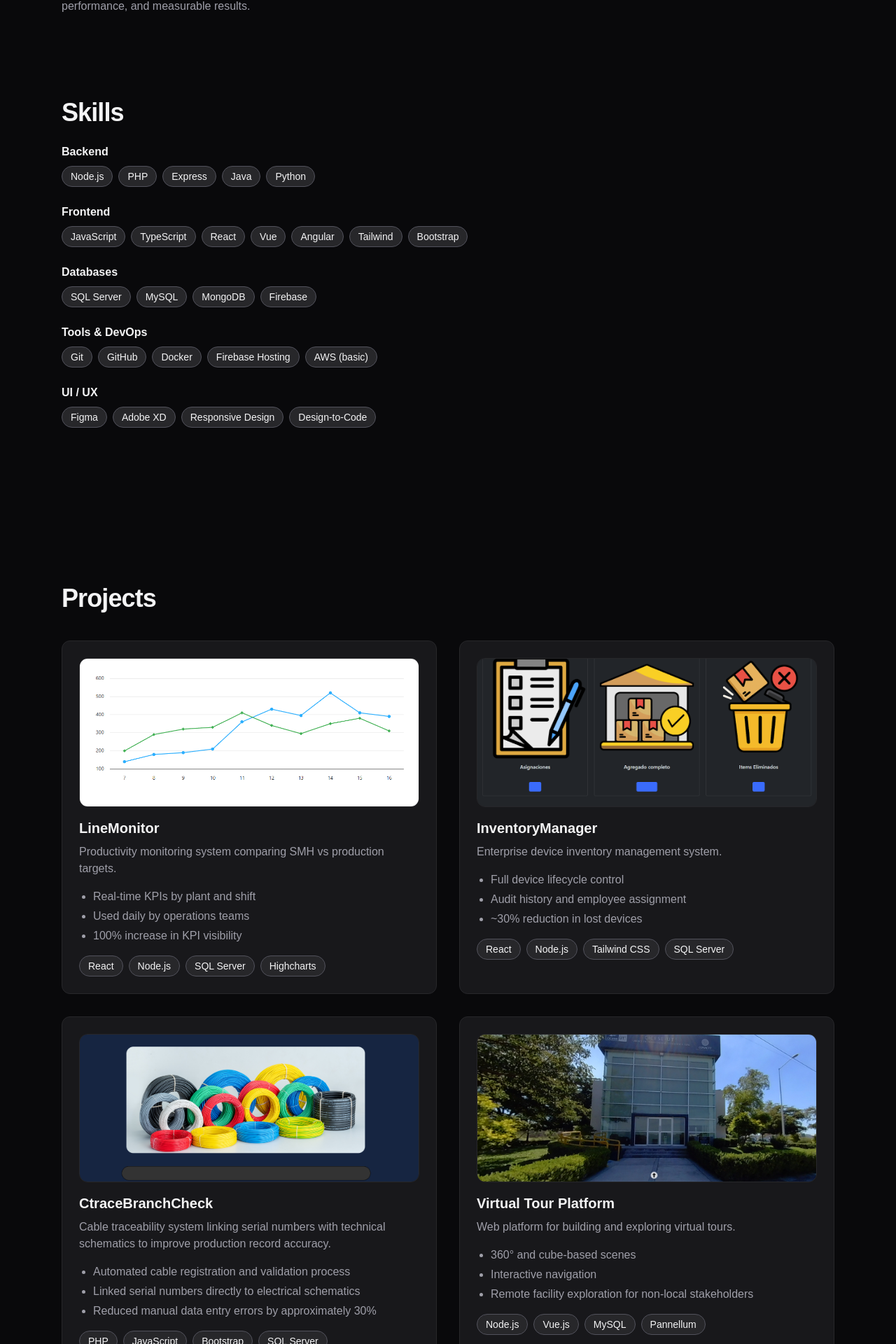
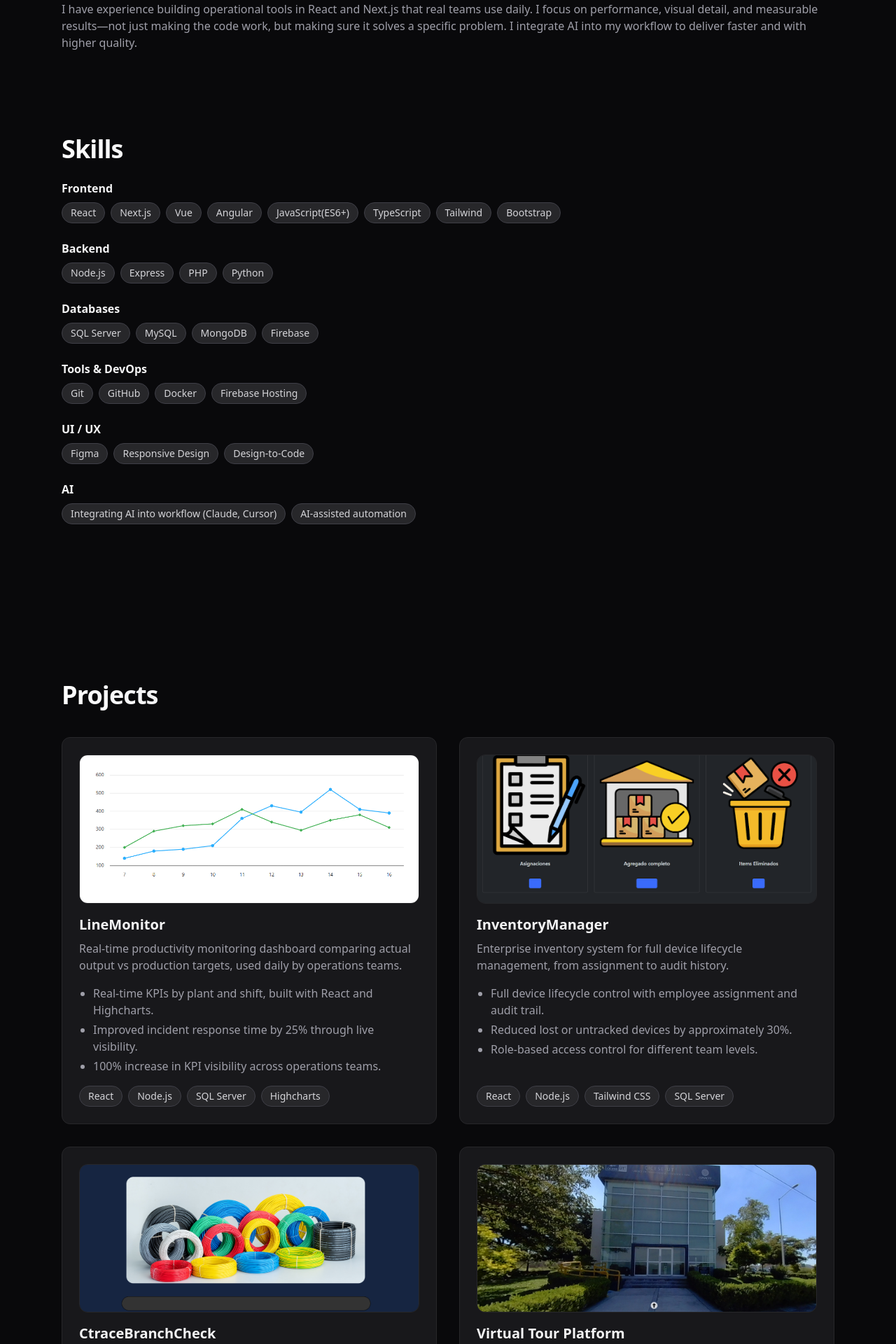
Before and after one commit to EduardoMezaA/cesar_meza_portfolio, a Next.js app: page / in a window 1280 px wide. Shown: the part 591-2511 px from the top of the page at 70% size. Built offline with nearby package versions, Linux system fonts and the light colour scheme.

Commit message:
Update CV and stuff

```diff
--- a/src/app/globals.css
+++ b/src/app/globals.css
@@ -21,11 +21,17 @@
 
 body {
   @apply bg-zinc-950 text-zinc-100 antialiased;
-  font-family: Arial, Helvetica, sans-serif;
+  font-family: var(--font-geist-sans), sans-serif;
+}
+
+html {
+  scroll-behavior: smooth;
 }
 
 .section-title {
-  @apply text-3xl md:text-4xl font-bold tracking-tight;
+  @apply text-3xl md:text-4xl font-bold tracking-tight
+         bg-gradient-to-r from-white to-zinc-400
+         bg-clip-text text-transparent pb-1 -mb-1;
 }
 
 .card {
@@ -42,15 +48,20 @@ body {
 .tag {
   @apply text-sm px-3 py-1 rounded-full
          bg-zinc-800
-         text-zinc-100
-         border border-zinc-600
-         font-medium;
+         text-zinc-300
+         border border-zinc-700
+         font-medium
+         hover:border-indigo-500
+         hover:text-indigo-300
+         transition-colors duration-200;
 }
 
 .btn-primary {
   @apply px-6 py-3 rounded-lg font-medium
          bg-indigo-500 text-white
-         hover:bg-indigo-400 transition;
+         hover:bg-indigo-400
+         focus-visible:ring-2 focus-visible:ring-indigo-400 focus-visible:outline-none
+         transition;
 }
 
 .btn-secondary {
--- a/src/components/Experience.tsx
+++ b/src/components/Experience.tsx
@@ -14,7 +14,7 @@ export default function Experience() {
           <h3 className="font-semibold">
             {job.role[lang]} — {job.company}
           </h3>
-          <p className="text-sm text-zinc-500">{job.period}</p>
+          <p className="text-sm text-zinc-500">{job.period[lang]}</p>
 
           <ul className="list-disc pl-5 mt-3 text-zinc-400">
             {job.bullets[lang].map((b) => (
--- a/src/components/Projects.tsx
+++ b/src/components/Projects.tsx
@@ -24,7 +24,7 @@ export default function Projects() {
           <motion.div
             key={project.name}
             whileHover={{ scale: 1.01 }}
-            className="card card-hover p-6"
+            className="card card-hover p-6 flex flex-col"
           >
 
               {/* Image */}
@@ -54,7 +54,7 @@ export default function Projects() {
                 ))}
               </ul>
 
-              <div className="mt-4 flex flex-wrap gap-2">
+              <div className="mt-auto pt-4 flex flex-wrap gap-2">
                 {project.stack.map((tech) => (
                   <span key={tech} className="tag">
                     {tech}
--- a/src/components/Skills.tsx
+++ b/src/components/Skills.tsx
@@ -10,11 +10,12 @@ export default function Skills() {
     <section className="py-14 md:py-28">
       <h2 className="section-title">{lang === "en" ? "Skills" : "Habilidades"}</h2>
 
+      <SkillGroup title="Frontend" items={skills.frontend} />
       <SkillGroup title="Backend" items={skills.backend} />
-      <SkillGroup title="Frontend" items={skills.frontend} />
-      <SkillGroup title="Databases" items={skills.databases} />
-      <SkillGroup title="Tools & DevOps" items={skills.tools} />
-      <SkillGroup title="UI / UX" items={skills.uiux} />
+      <SkillGroup title={lang === "en" ? "Databases" : "Bases de Datos"} items={skills.databases} />
+      <SkillGroup title={lang === "en" ? "Tools & DevOps" : "Herramientas & DevOps"} items={skills.tools} />
+      <SkillGroup title="UI / UX" items={skills.uiux[lang]} />
+      <SkillGroup title={lang === "en" ? "AI" : "IA"} items={skills.ai[lang]} />
     </section>
   );
 }
--- a/src/data/i18n/content.ts
+++ b/src/data/i18n/content.ts
@@ -5,12 +5,12 @@ export const content = {
             es: "Hola, soy Cesar Eduardo Meza.",
         },
         subtitle: {
-            en: "I build internal web systems that improve operational efficiency and decision-making.",
-            es: "Desarrollo sistemas web internos que mejoran la eficiencia operativa y la toma de decisiones.",
+            en: "Frontend developer specializing in interfaces that actually work — fast, well-built, and faithfully translated from design.",
+            es: "Desarrollador frontend especializado en interfaces que funcionan de verdad — rápidas, bien construidas y traducidas fielmente desde diseño.",
         },
         description: {
-            en: "Experience building dashboards, automation, and enterprise tools with measurable impact.",
-            es: "Experiencia desarrollando dashboards, automatización y herramientas empresariales con impacto medible.",
+            en: "React · Next.js · TypeScript — fast, well-built interfaces with measurable impact.",
+            es: "React · Next.js · TypeScript — interfaces rápidas, bien construidas y con impacto medible.",
         },
         projectsBtn: { en: "View Projects", es: "Ver proyectos" },
         cvBtn: { en: "Download CV", es: "Descargar CV" },
@@ -18,56 +18,71 @@ export const content = {
 
     about: {
         text: {
-            en: "Web developer experienced in building internal tools, dashboards, and automation systems used in real production environments. Focused on clarity, performance, and measurable results.",
-            es: "Desarrollador web con experiencia en la creación de herramientas internas, dashboards y sistemas de automatización utilizados en entornos productivos reales. Enfocado en claridad, rendimiento y resultados medibles.",
+            en: "I have experience building operational tools in React and Next.js that real teams use daily. I focus on performance, visual detail, and measurable results—not just making the code work, but making sure it solves a specific problem. I integrate AI into my workflow to deliver faster and with higher quality.",
+            es: "Tengo experiencia construyendo herramientas operativas en React y Next.js que equipos reales usan a diario. Me enfoco en rendimiento, detalle visual y resultados medibles — no solo en que el código funcione, sino en que resuelva algo concreto. Integro IA en mi flujo de trabajo para entregar más rápido y con mejor calidad.",
         },
     },
 
     skills: {
-        backend: ["Node.js", "PHP", "Express", "Java", "Python"],
-        frontend: ["JavaScript", "TypeScript", "React", "Vue", "Angular", "Tailwind", "Bootstrap"],
+        backend: ["Node.js", "Express", "PHP", "Python"],
+        frontend: ["React", "Next.js", "Vue", "Angular", "JavaScript(ES6+)", "TypeScript", "Tailwind", "Bootstrap"],
         databases: ["SQL Server", "MySQL", "MongoDB", "Firebase"],
-        tools: ["Git", "GitHub", "Docker", "Firebase Hosting", "AWS (basic)"],
-        uiux: ["Figma", "Adobe XD", "Responsive Design", "Design-to-Code"],
+        tools: ["Git", "GitHub", "Docker", "Firebase Hosting"],
+        uiux: {
+            en: ["Figma", "Responsive Design", "Design-to-Code"],
+            es: ["Figma", "Diseño Responsivo", "Diseño a código"],
+        },
+        ai: {
+            en: ["Integrating AI into workflow (Claude, Cursor)", "AI-assisted automation"],
+            es: ["Integración de IA en flujo de trabajo (Claude, Cursor)", "Automatización asistida por IA"],
+        },
     },
 
     experience: [
         {
-            role: { en: "Web Developer", es: "Desarrollador Web" },
+            role: { en: "Frontend Developer", es: "Desarrollador Frontend" },
             company: "AUTOSISTEMA DE TORREÓN",
-            period: "Aug 2024 – Feb 2026",
+            period: {
+                en: "Aug 2024 – Feb 2026",
+                es: "Ago 2024 – Feb 2026",
+            },
             bullets: {
                 en: [
-                    "Developed internal dashboards and real-time monitoring systems",
-                    "Reduced reporting time by 40%",
-                    "Automated Excel-to-database workflows, saving 5–7 hours per week",
-                    "Improved incident response time by 25% through real-time visibility",
+                    "Built administrative interfaces with React for operations teams, including dashboards and real-time monitoring systems used daily in production.",
+                    "Implemented complex data visualizations with Highcharts, translating business requirements into functional interfaces.",
+                    "Reduced reporting time by 40% through automation and data centralization.",
+                    "Automated Excel-to-database workflows, saving 5–7 hours per week for the operations team.",
+                    "Improved incident response time by 25% through real-time KPI monitoring.",
                 ],
                 es: [
-                    "Desarrollo de dashboards internos y sistemas de monitoreo en tiempo real",
-                    "Reducción del tiempo de reportes en 40%",
-                    "Automatización de flujos Excel a base de datos (5–7 h/semana)",
-                    "Mejoró el tiempo de respuesta a incidentes en un 25% gracias a la visibilidad en tiempo real",
+                    "Desarrollé interfaces administrativas con React para equipos de operaciones, incluyendo paneles de control y sistemas de monitoreo en producción.",
+                    "Implementé visualizaciones de datos complejas con Highcharts, traduciendo requerimientos de negocio en interfaces funcionales.",
+                    "Reduje el tiempo de generación de informes en un 40% mediante automatización y centralización de datos.",
+                    "Automaticé flujos de trabajo de Excel a base de datos, ahorrando entre 5 y 7 horas semanales al equipo operativo.",
+                    "Implementé monitoreo de KPIs en tiempo real, mejorando el tiempo de respuesta a incidentes en un 25%.",
                 ],
             },
         },
 
         {
-            role: { en: "IT Intern", es: "Practicante de Sistemas Computacionales" },
+            role: { en: "Frontend Intern", es: "Practicante de Desarrollo Frontend" },
             company: "CICESE-UAT",
-            period: "Feb 2024 - Aug 2024",
+            period: {
+                en: "Feb 2024 - Aug 2024",
+                es: "Feb 2024 - Ago 2024",
+            },
             bullets: {
                 en: [
-                    "Built internal web applications using Node.js and Vue.js",
-                    "Designed and managed MySQL databases",
-                    "Developed a virtual tour platform using 360° images",
-                    "Delivered production-ready internal tools used by staff",
+                    "Developed internal web applications with Vue.js for data visualization, consuming REST APIs from the backend.",
+                    "Built an interactive virtual tour platform with 360° images, delivered production-ready.",
+                    "Designed and managed MySQL databases supporting internal tools.",
+                    "Worked directly from mockups and written specs as the single source of truth for each delivery.",
                 ],
                 es: [
-                    "Desarrollo de aplicaciones web internas utilizando Node.js y Vue.js",
-                    "Diseño y administración de bases de datos MySQL",
-                    "Desarrollo de plataforma de recorridos virtuales con imágenes 360°",
-                    "Entrega de herramientas internas listas para producción utilizadas por el personal",
+                    "Desarrollé aplicaciones web internas con Vue.js para visualización de datos, consumiendo APIs REST del backend.",
+                    "Construí una plataforma interactiva de visitas virtuales con imágenes 360°, entregada lista para producción.",
+                    "Diseñé y gestioné bases de datos MySQL para soporte de herramientas internas.",
+                    "Trabajé directamente con especificaciones y mockups como fuente de verdad para cada entrega.",
                 ],
             },
         },
@@ -77,21 +92,21 @@ export const content = {
         {
             name: "LineMonitor",
             description: {
-                en: "Productivity monitoring system comparing SMH vs production targets.",
-                es: "Sistema de monitoreo de productividad comparando SMH vs metas de producción.",
+                en: "Real-time productivity monitoring dashboard comparing actual output vs production targets, used daily by operations teams.",
+                es: "Dashboard de monitoreo de productividad en tiempo real comparando producción real vs metas, usado diariamente por equipos operativos.",
             },
             image: "/projects/linemonitor6.png",
             imageAlt: "LineMonitor dashboard preview",
             bullets: {
                 en: [
-                    "Real-time KPIs by plant and shift",
-                    "Used daily by operations teams",
-                    "100% increase in KPI visibility",
+                    "Real-time KPIs by plant and shift, built with React and Highcharts.",
+                    "Improved incident response time by 25% through live visibility.",
+                    "100% increase in KPI visibility across operations teams.",
                 ],
                 es: [
-                    "KPIs en tiempo real por planta y turno",
-                    "Uso diario por equipos operativos",
-                    "Incremento del 100% en visibilidad de KPIs",
+                    "KPIs en tiempo real por planta y turno, construido con React y Highcharts.",
+                    "Mejoró el tiempo de respuesta a incidentes en un 25% mediante visibilidad en tiempo real.",
+                    "Incremento del 100% en visibilidad de KPIs para equipos operativos.",
                 ],
             },
             stack: ["React", "Node.js", "SQL Server", "Highcharts"],
@@ -100,21 +115,21 @@ export const content = {
         {
             name: "InventoryManager",
             description: {
-                en: "Enterprise device inventory management system.",
-                es: "Sistema empresarial de gestión de inventarios de dispositivos.",
+                en: "Enterprise inventory system for full device lifecycle management, from assignment to audit history.",
+                es: "Sistema empresarial para gestión completa del ciclo de vida de dispositivos, desde asignación hasta historial de auditoría.",
             },
             image: "/projects/inventorymanager3.png",
             imageAlt: "InventoryManager preview",
             bullets: {
                 en: [
-                    "Full device lifecycle control",
-                    "Audit history and employee assignment",
-                    "~30% reduction in lost devices",
+                    "Full device lifecycle control with employee assignment and audit trail.",
+                    "Reduced lost or untracked devices by approximately 30%.",
+                    "Role-based access control for different team levels.",
                 ],
                 es: [
-                    "Control completo del ciclo de vida",
-                    "Historial de auditoría y asignación",
-                    "Reducción de ~30% en pérdidas",
+                    "Control completo del ciclo de vida con asignación a empleados e historial de auditoría.",
+                    "Reducción de ~30% en dispositivos perdidos o sin seguimiento.",
+                    "Control de acceso por roles para distintos niveles del equipo.",
                 ],
             },
             stack: ["React", "Node.js", "Tailwind CSS", "SQL Server"],
@@ -123,21 +138,21 @@ export const content = {
         {
             name: "CtraceBranchCheck",
             description: {
-                en: "Cable traceability system linking serial numbers with technical schematics to improve production record accuracy.",
-                es: "Sistema de trazabilidad de cables que vincula números de serie con esquemáticos técnicos para mejorar la precisión de los registros de producción.",
+                en: "Cable traceability system linking serial numbers to technical schematics, reducing manual entry errors in production records.",
+                es: "Sistema de trazabilidad de cables que vincula números de serie con esquemáticos técnicos, reduciendo errores de captura en registros de producción.",
             },
             image: "/projects/ctrace6.png",
             imageAlt: "CtraceBranchCheck preview",
             bullets: {
                 en: [
-                    "Automated cable registration and validation process",
-                    "Linked serial numbers directly to electrical schematics",
-                    "Reduced manual data entry errors by approximately 30%",
+                    "Automated cable registration and validation, eliminating manual steps.",
+                    "Linked serial numbers directly to electrical schematics for full traceability.",
+                    "Reduced manual data entry errors by approximately 30%.",
                 ],
                 es: [
-                    "Automatización del proceso de registro y validación de cables",
-                    "Vinculación directa de seriales con esquemáticos eléctricos",
-                    "Reducción de errores de captura manual en aproximadamente 30%",
+                    "Automatización del registro y validación de cables, eliminando pasos manuales.",
+                    "Vinculación directa de seriales con esquemáticos eléctricos para trazabilidad completa.",
+                    "Reducción de errores de captura manual en aproximadamente un 30%.",
                 ],
             },
             stack: ["PHP", "JavaScript", "Bootstrap", "SQL Server"],
@@ -146,21 +161,21 @@ export const content = {
         {
             name: "Virtual Tour Platform",
             description: {
-                en: "Web platform for building and exploring virtual tours.",
-                es: "Plataforma web para construir y explorar recorridos virtuales.",
+                en: "Interactive platform for building and exploring 360° virtual tours, delivered production-ready for CICESE.",
+                es: "Plataforma interactiva para construir y explorar recorridos virtuales 360°, entregada lista para producción en CICESE.",
             },
             image: "/projects/virtual-tour2.png",
-            imageAlt: "LineMonitor dashboard preview",
+            imageAlt: "Virtual Tour Platform preview",
             bullets: {
                 en: [
-                    "360° and cube-based scenes",
-                    "Interactive navigation",
-                    "Remote facility exploration for non-local stakeholders",
+                    "360° and cube-based scenes with smooth interactive navigation.",
+                    "Enabled remote facility exploration for non-local stakeholders.",
+                    "Delivered production-ready and adopted by CICESE research teams.",
                 ],
                 es: [
-                    "Escenas 360° y por cubo",
-                    "Navegación interactiva",
-                    "Exploración de instalaciones remotas para partes interesadas no locales",
+                    "Escenas 360° y por cubo con navegación interactiva fluida.",
+                    "Permitió exploración remota de instalaciones para partes interesadas no locales.",
+                    "Entregada lista para producción y adoptada por equipos de investigación del CICESE.",
                 ],
             },
             stack: ["Node.js", "Vue.js", "MySQL", "Pannellum"],
```
Also changed, not shown: 1 other file (tests, documents, lock files or other folders).
